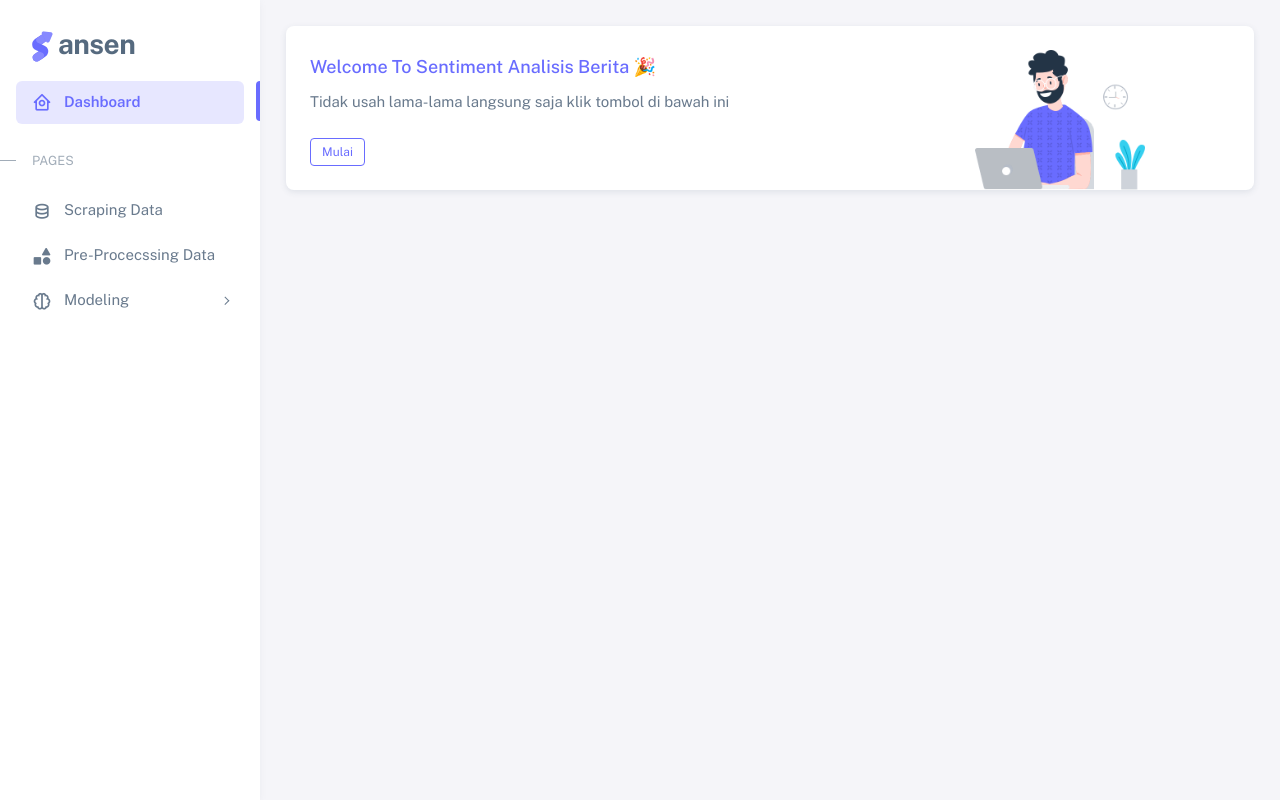
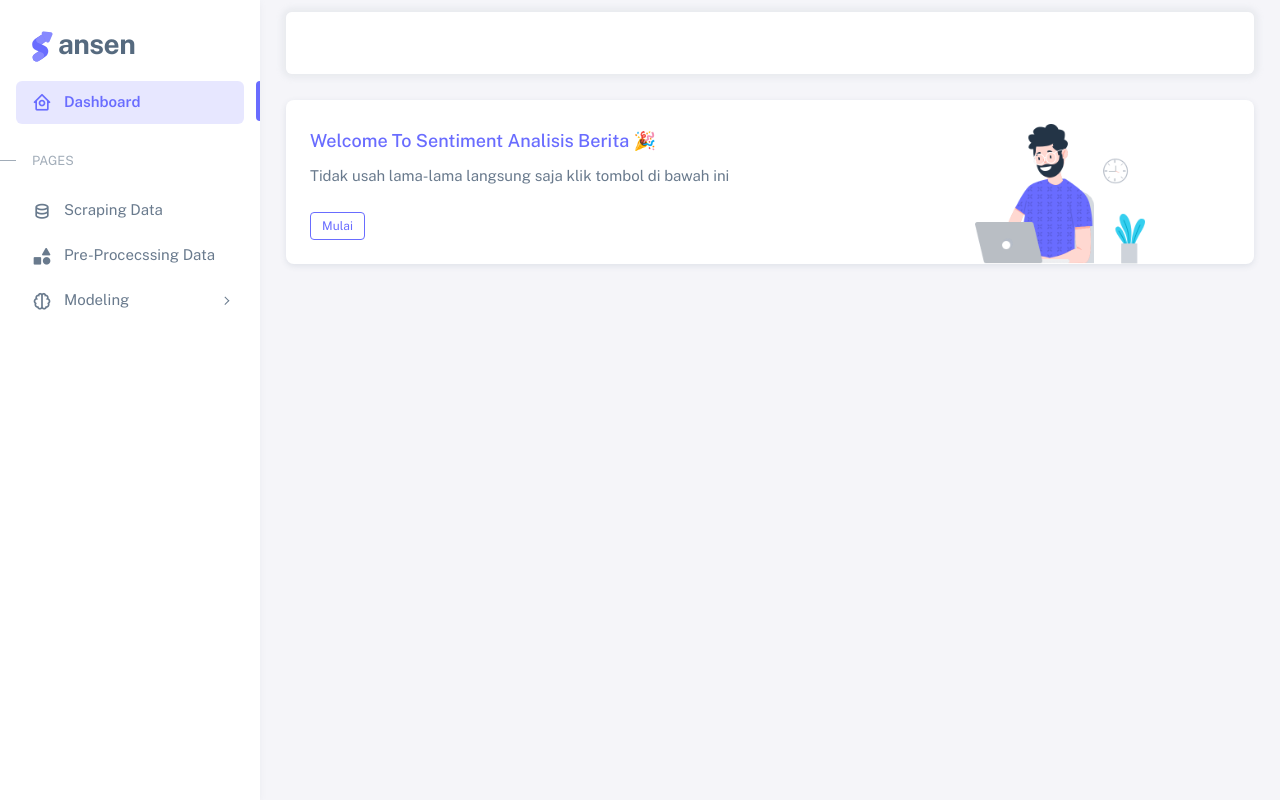
Before and after one commit to Suwandi-amin-sangaji/sentimentAnalisis, a Flask app: page / in a window 1280 px wide. Run offline with Flask 3, Linux system fonts and the light colour scheme; some libraries are stand-ins or nearby versions.

Commit message:
Perbaiki navbar

```diff
--- a/templates/base.html
+++ b/templates/base.html
@@ -41,9 +41,9 @@
     filename='assets/vendor/libs/apex-charts/apex-charts.css')}}"" />
 
     <!-- Tambahkan stylesheet DataTables -->
-    <link href="https://cdn.datatables.net/v/dt/dt-1.13.8/datatables.min.css" rel="stylesheet">
+    <link href=" https://cdn.datatables.net/v/dt/dt-1.13.8/datatables.min.css" rel="stylesheet">
 
-    <script src="https://cdn.datatables.net/v/dt/dt-1.13.8/datatables.min.js"></script>
+  <script src="https://cdn.datatables.net/v/dt/dt-1.13.8/datatables.min.js"></script>
 
 
 
@@ -101,6 +101,8 @@
 </head>
 
 <body>
+
+
   <!-- Layout wrapper -->
   <div class="layout-wrapper layout-content-navbar">
     <div class="layout-container">
@@ -218,7 +220,15 @@
       <!-- Layout container -->
       <div class="layout-page">
         <!-- Navbar -->
-
+        <nav
+          class="layout-navbar container-xxl navbar navbar-expand-xl navbar-detached align-items-center bg-navbar-theme"
+          id="layout-navbar">
+          <div class="layout-menu-toggle navbar-nav align-items-xl-center me-3 me-xl-0   d-xl-none ">
+            <a class="nav-item nav-link px-0 me-xl-4" href="javascript:void(0)">
+              <i class="bx bx-menu bx-sm"></i>
+            </a>
+          </div>
+        </nav>
         <!-- / Navbar -->
 
         <!-- Content wrapper -->
@@ -243,10 +253,10 @@
   <script src="https://cdn.datatables.net/1.10.12/js/dataTables.bootstrap.min.js"></script>
 
   <script>
-    $(document).ready(function(){
-        $('#example').DataTable();
+    $(document).ready(function () {
+      $('#example').DataTable();
     });
-</script>
+  </script>
 
   <script>
     function readMore(element) {
```
